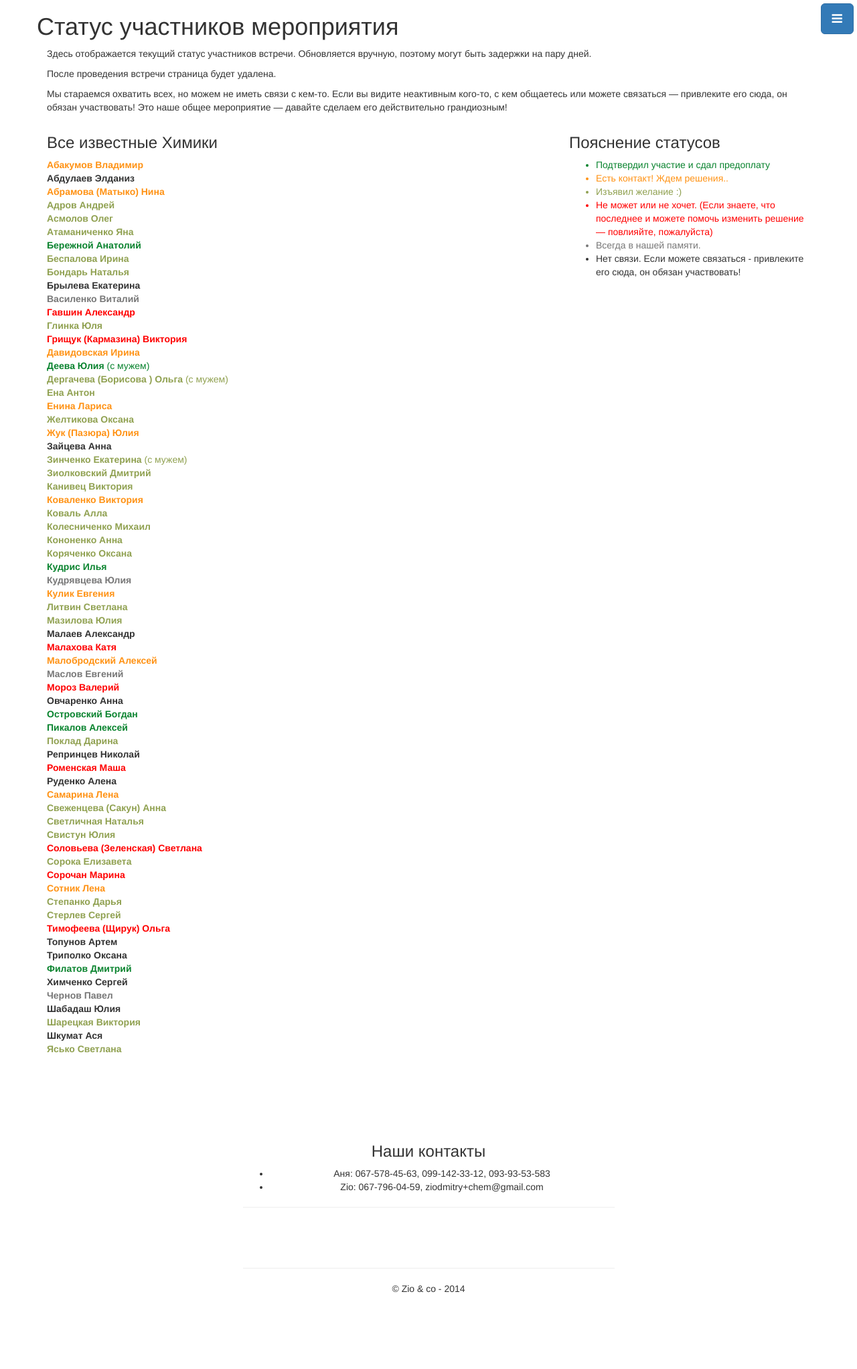
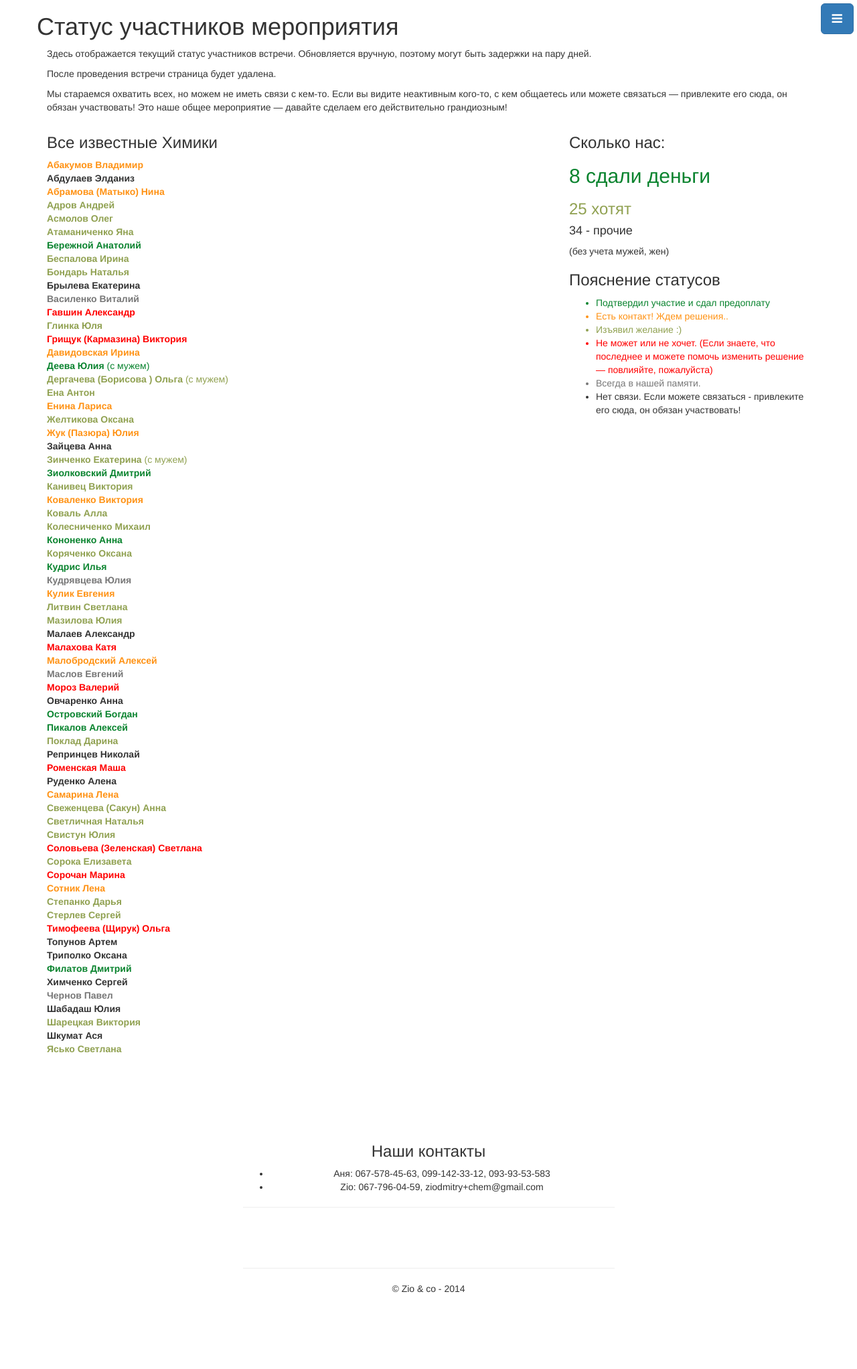
Before and after one commit to dmzio/chem1999, a Jekyll site: the page built from peoples.html, in a window 1280 px wide. Shown: the whole page at 67% size. Built offline with Jekyll 4.4.1, drawn with Linux system fonts in a browser that asks for light colours; nearby versions of some CDN libraries; Markdown is read by kramdown in place of the engine named in the settings.

Commit message:
statistics added

```diff
--- a/_data/peoples.yml
+++ b/_data/peoples.yml
@@ -62,7 +62,7 @@
 - l_name:    Кононенко
   name:    Анна
   s_name:    Игоревна
-  status: wants
+  status: approved
 - l_name:    Свеженцева (Сакун)
   name:    Анна
   s_name:    Викторовна
@@ -78,7 +78,7 @@
 - l_name:    Зиолковский
   name:    Дмитрий
   s_name:    Владимирович
-  status: wants
+  status: approved
 - l_name:    Свистун
   name:    Юлия
   s_name:    Сергеевна
--- a/css/stylish-portfolio.css
+++ b/css/stylish-portfolio.css
@@ -299,22 +299,22 @@ blockquote footer {
 }
 
 
-li.contacted {
+.contacted {
     color: #ff9214;
 }
 
-li.approved {
+.approved {
     color: #09832e;
 }
 
-li.wants {
+.wants {
     color: #90a151;
 }
 
-li.declined {
+.declined {
     color: #f00;
 }
 
-li.dead {
+.dead {
     color: #777;
 }
--- a/peoples.html
+++ b/peoples.html
@@ -22,14 +22,38 @@ title: Статус участников мероприятия
         <h3>Все известные Химики</h3>
         <ul class="list-unstyled">
             {% assign all_peoples = site.data.peoples | sort: 'l_name' %}
+      {{ assign num_approved = 0 }}
+
+      {{ assign num_wants = 0 }}
+
+      {{ assign num_none = 0 }}
             {% for people in all_peoples %}
             <li class="{{ people.status}}">
                 <strong>{{ people.l_name }} {{ people.name }}</strong> {% if people.remark %} ({{ people.remark }}) {% endif %}
             </li>
+
+
+
+
+                    {% case people.status %}
+    {% when 'approved' %}
+      {% assign num_approved = num_approved | plus: 1 %}
+    {% when 'wants' %}
+      {% assign num_wants = num_wants | plus: 1 %}
+    {% else %}
+      {% assign num_none = num_none | plus: 1 %}
+  {% endcase %}
             {% endfor %}
         </ul>
     </div>
 
+    <div class="col-md-4">
+        <h3>Сколько нас:</h3>
+<h2 class="approved">{{ num_approved }} сдали деньги</h2>
+<h3 class="wants">{{ num_wants }} хотят</h3>
+        <h4 class="">{{ num_none }} - прочие</h4>
+        (без учета мужей, жен)
+        </div>
     <div class="col-md-4">
         <h3>Пояснение статусов</h3>
         <ul class="">
```
